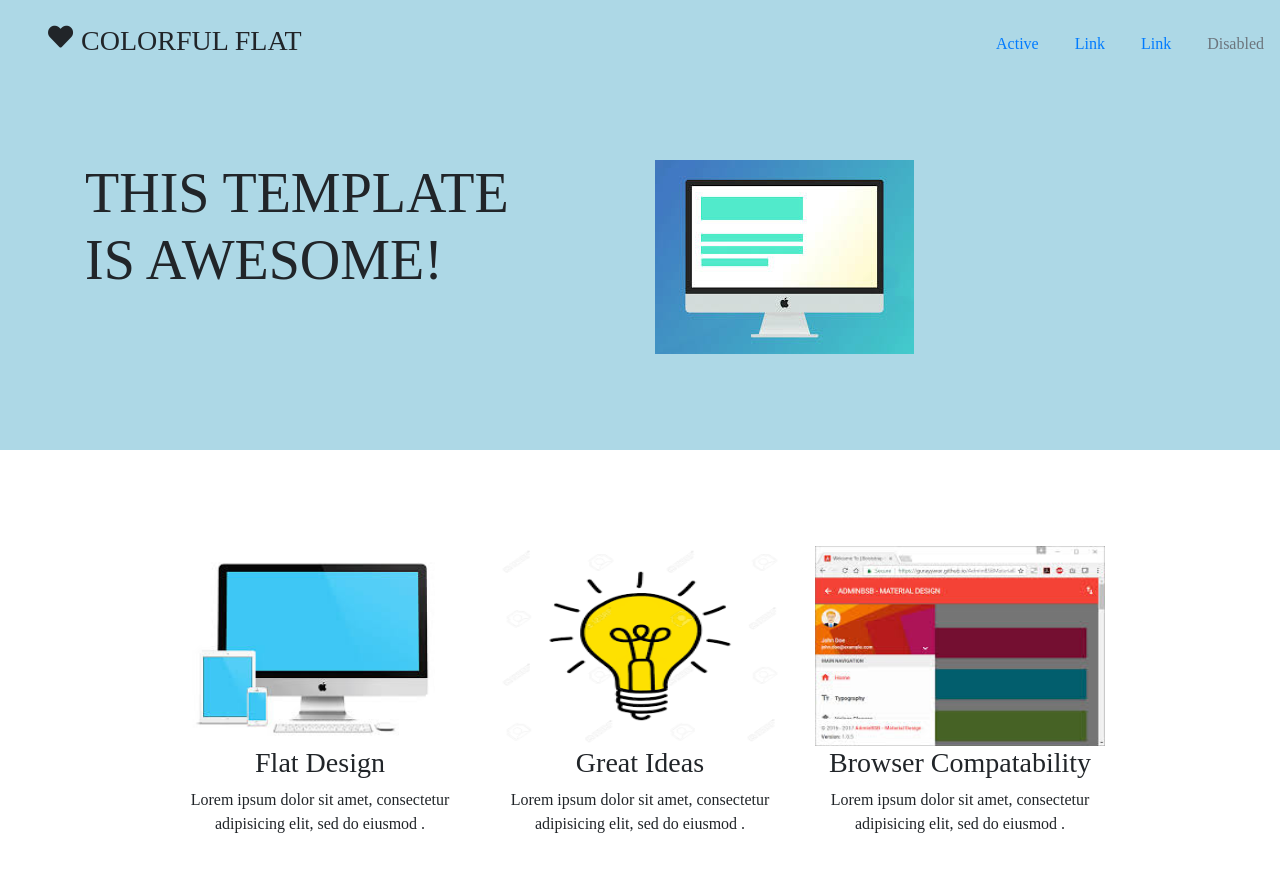
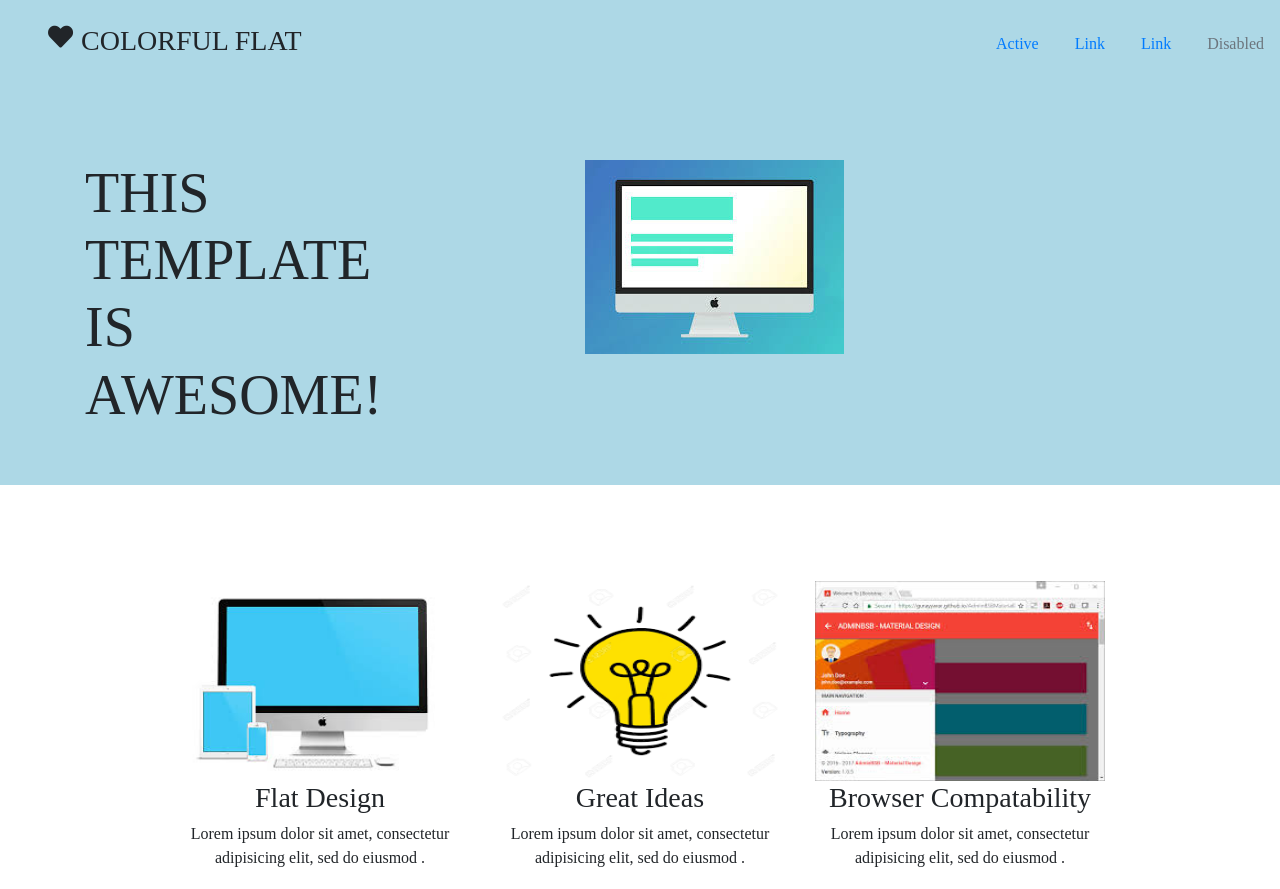
Before and after one commit to waleadalazzani/bootStrapPSDReplica, a plain HTML site: page index.html in a window 1280 px wide. Shown: the top 889 px of the page. Drawn offline with nearby package versions, Linux system fonts and the light colour scheme.

Commit message:
first commit

```diff
--- a/index.html
+++ b/index.html
@@ -42,10 +42,10 @@
 
 				  <div class="container mb-5">
 				  	<div class="row">
-				  		<div class="col-6">
+				  		<div class="col-2 mr-4 col-sm-4">
 				    <h1 class="align-middle text-uppercase d-inline-block display-4 pr-4 mt-5">this template <br> is awesome!</h1></div>
-				    <div class="col-6">
-				    <img class="d-inline-block mt-5 mb-5" src="img/imac.jpg" alt="imac">
+				    <div class="col-2 ml-5 col-sm-4">
+				    <img class="ml-5 d-inline-block mt-5 mb-5" src="img/imac.jpg" alt="imac">
 				</div>
 				</div>
 			  </div>
```
Also changed, not shown: css/main.css (line endings or trailing spaces).
